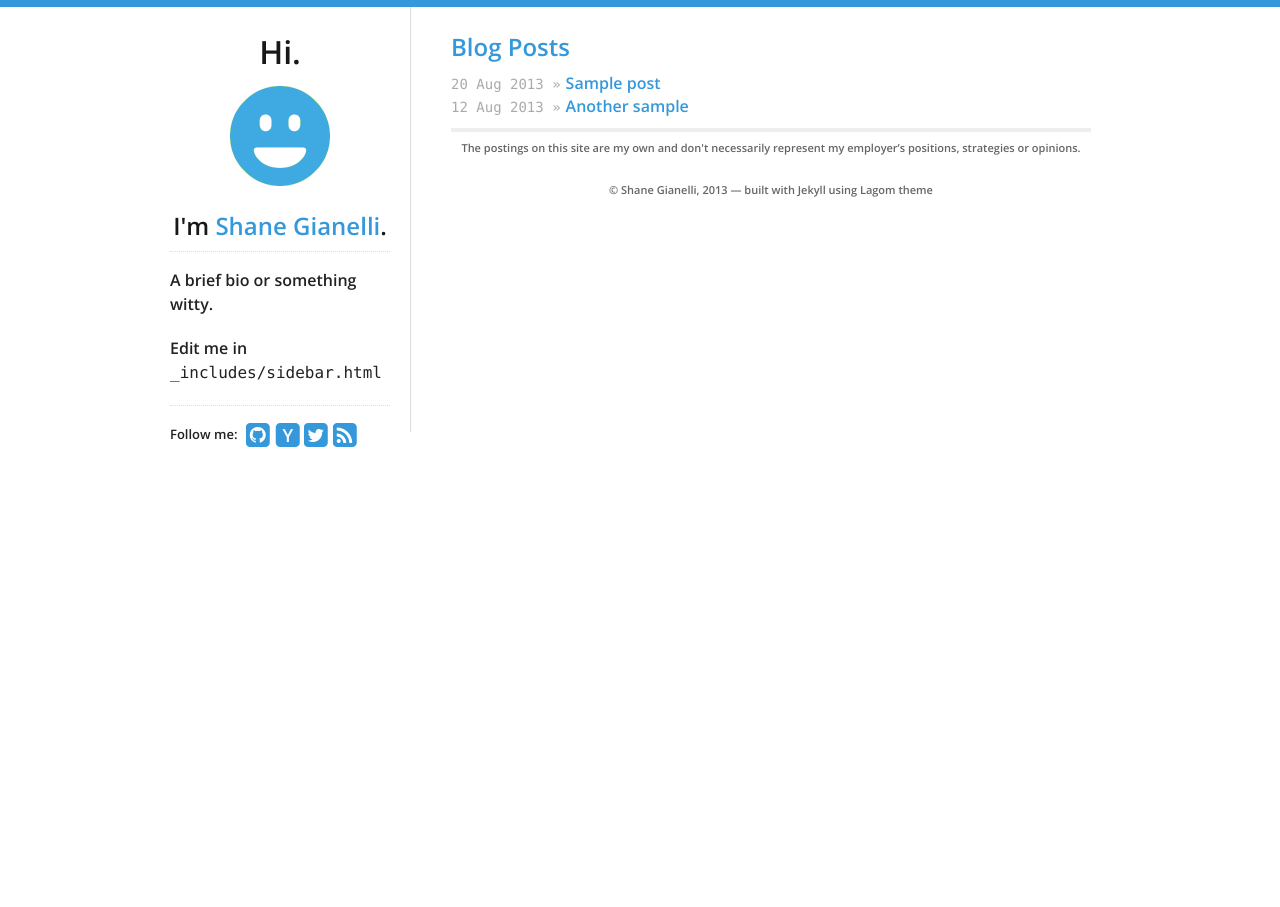
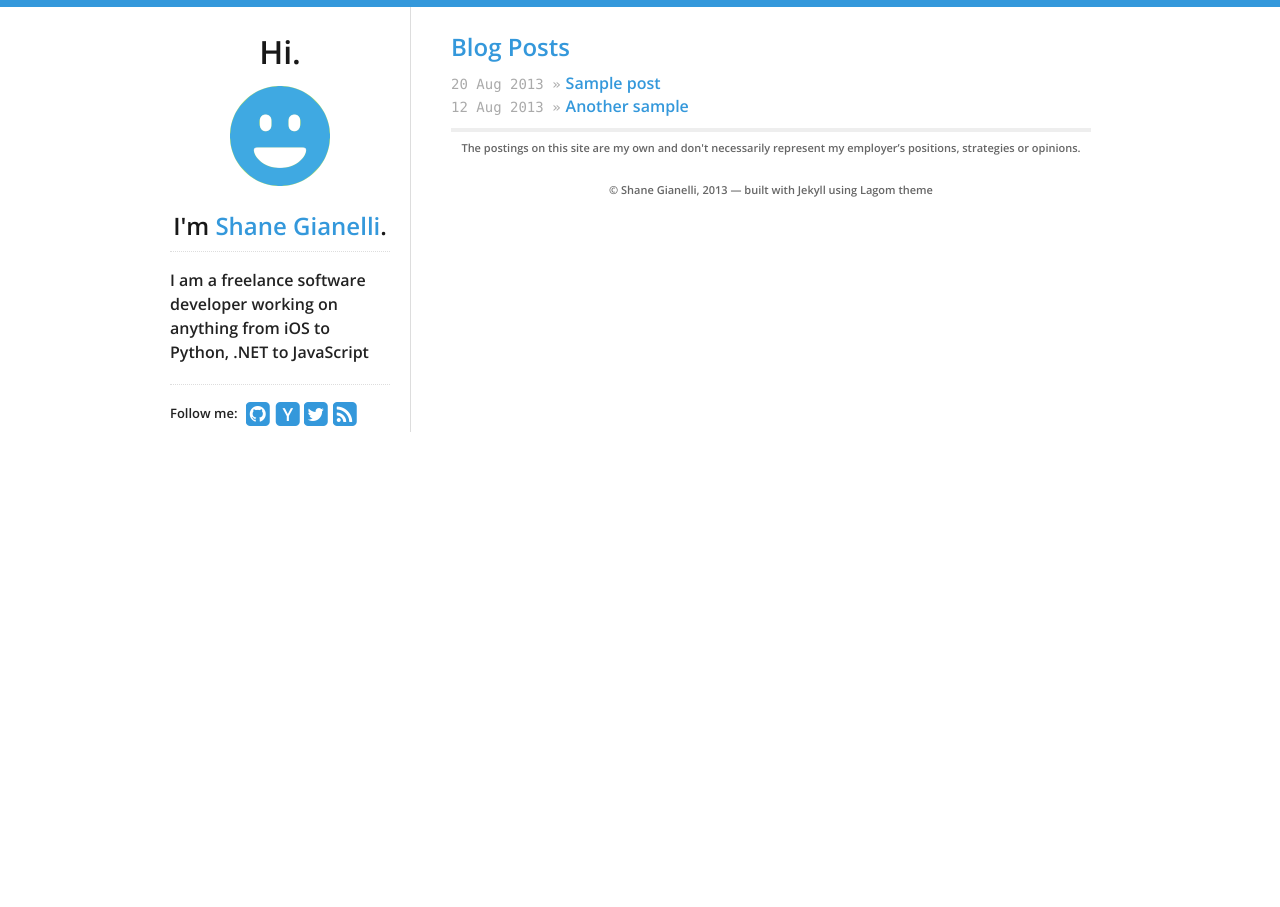
Before and after one commit to sgianelli/sgianelli.github.io, a Jekyll site: the page built from index.html, in a window 1280 px wide. Built offline with Jekyll 4.4.1, drawn with Linux system fonts in a browser that asks for light colours; nearby versions of some CDN libraries; some of the changed lines change nothing that is shown.

Commit message:
Updated personal bio stuff

```diff
--- a/_config.yml
+++ b/_config.yml
@@ -1,6 +1,6 @@
 # General Jekyll Config
 pygments: true
-url: http://example.com
+url: http://sj-dev.com
 lsi: false
 exclude: [LICENSE, CNAME, README.md, .gitignore]
 
@@ -11,16 +11,10 @@ theme:
 
   # Profile links on the left sidebar, leave blank to ignore
   social:
-    github: swanson
-    #bitbucket: philipj
-    hacker_news: swanson
-    #stackexchange: 348619
-    #stackoverflow: 348619
-    twitter: _swanson
-    #facebook: zuck
-    #tumblr: animalygifs
-    #linkedin: philipjagielski
-    #gplus: 110552447039675960964
+    github: sjdev
+    hacker_news: sjdev
+    twitter: sj_dev
+    #linkedin:
 
   # "Hi, I'm _______"
   name: Shane Gianelli
--- a/_includes/sidebar.html
+++ b/_includes/sidebar.html
@@ -6,10 +6,7 @@
   <h2>I'm <a href="/">{{ site.theme.name }}</a>.</h2>
   <hr/>
   <ul>
-  <p>A brief bio or something witty.</p>
-  <p>
-    Edit me in <code>_includes/sidebar.html</code>
-  </p>
+  <p>I am a freelance software developer working on anything from iOS to Python, .NET to JavaScript</p>
   <hr/>
   <div>
     <div id="social">
```
